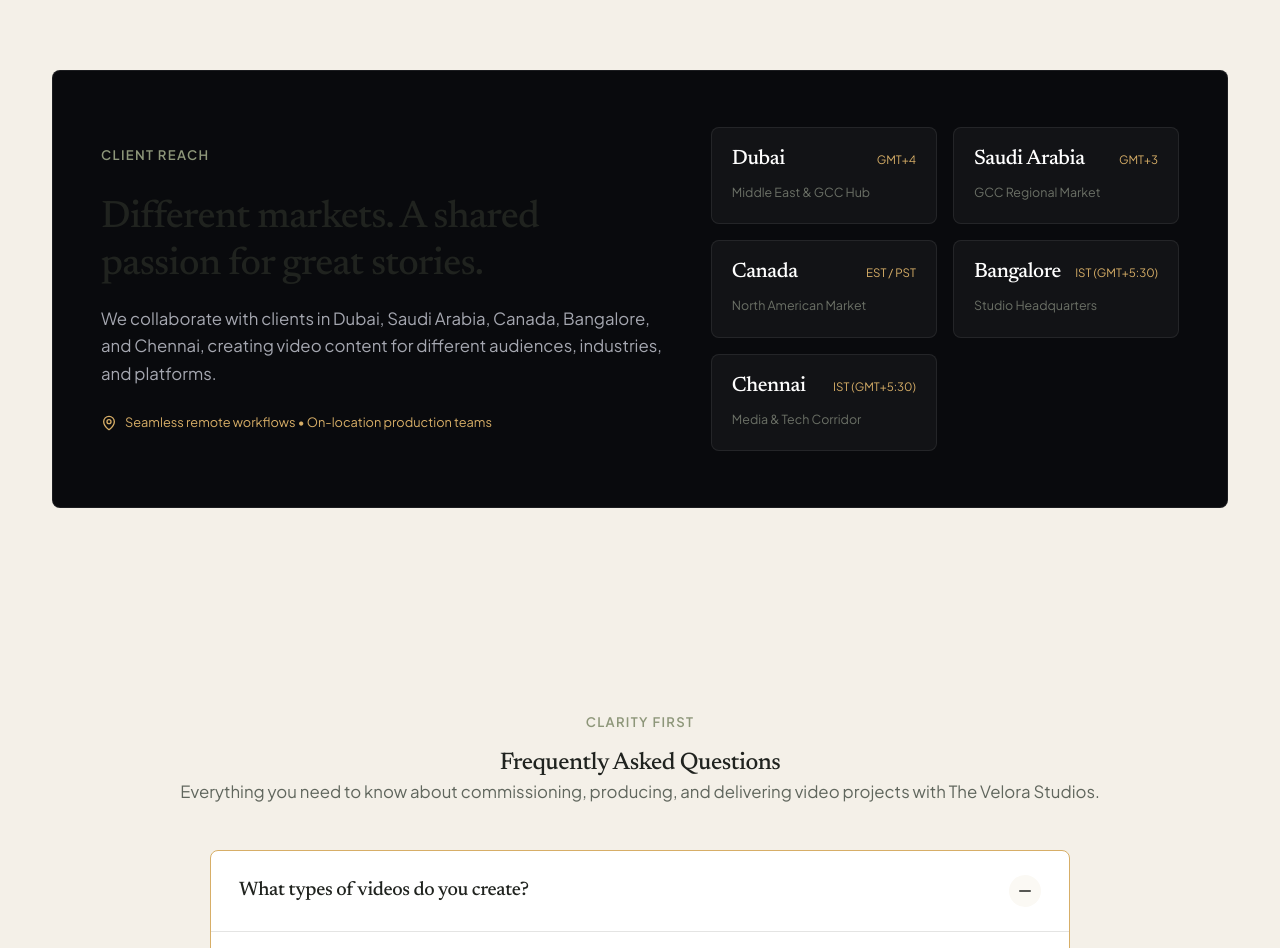
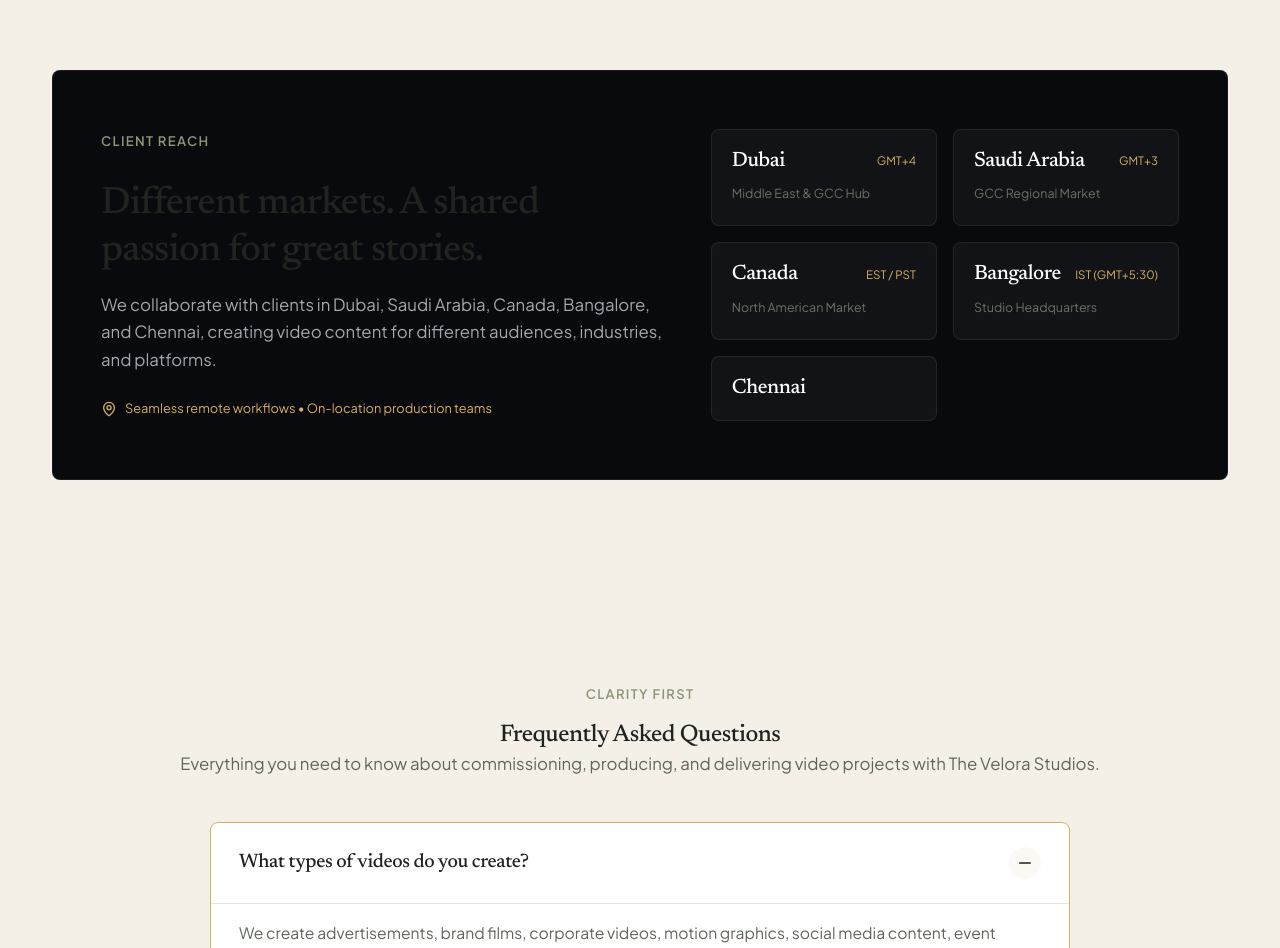
Before and after one commit to ckarthik96-png/thevelorastudios, a React (Vite) app: page / in a window 1280 px wide. Shown: the part 8860-9808 px from the top of the page. Built offline with nearby package versions, Linux system fonts and the light colour scheme.

Commit message:
feat(client-reach): remove timezone and corridor label from Chennai card

```diff
--- a/src/components/ClientReach.jsx
+++ b/src/components/ClientReach.jsx
@@ -6,7 +6,7 @@
   { city: "Saudi Arabia", label: "GCC Regional Market", tag: "GMT+3" },
   { city: "Canada", label: "North American Market", tag: "EST / PST" },
   { city: "Bangalore", label: "Studio Headquarters", tag: "IST (GMT+5:30)" },
-  { city: "Chennai", label: "Media & Tech Corridor", tag: "IST (GMT+5:30)" }
+  { city: "Chennai" }
 ];
 
 export default function ClientReach() {
@@ -31,12 +31,16 @@
 
             <div className="reach-markets-grid">
               {MARKETS.map((m) => (
-                <div key={m.city} className="market-location-box">
-                  <div className="market-top">
+                <div
+                  key={m.city}
+                  className="market-location-box"
+                  style={!m.label ? { display: 'flex', flexDirection: 'column', justifyContent: 'center' } : undefined}
+                >
+                  <div className="market-top" style={!m.label ? { marginBottom: 0 } : undefined}>
                     <span className="market-city font-serif">{m.city}</span>
-                    <span className="market-tz font-mono">{m.tag}</span>
+                    {m.tag && <span className="market-tz font-mono">{m.tag}</span>}
                   </div>
-                  <span className="market-sub">{m.label}</span>
+                  {m.label && <span className="market-sub">{m.label}</span>}
                 </div>
               ))}
             </div>
```
Also changed, not shown: 2 other files (tests, documents, lock files or other folders).
